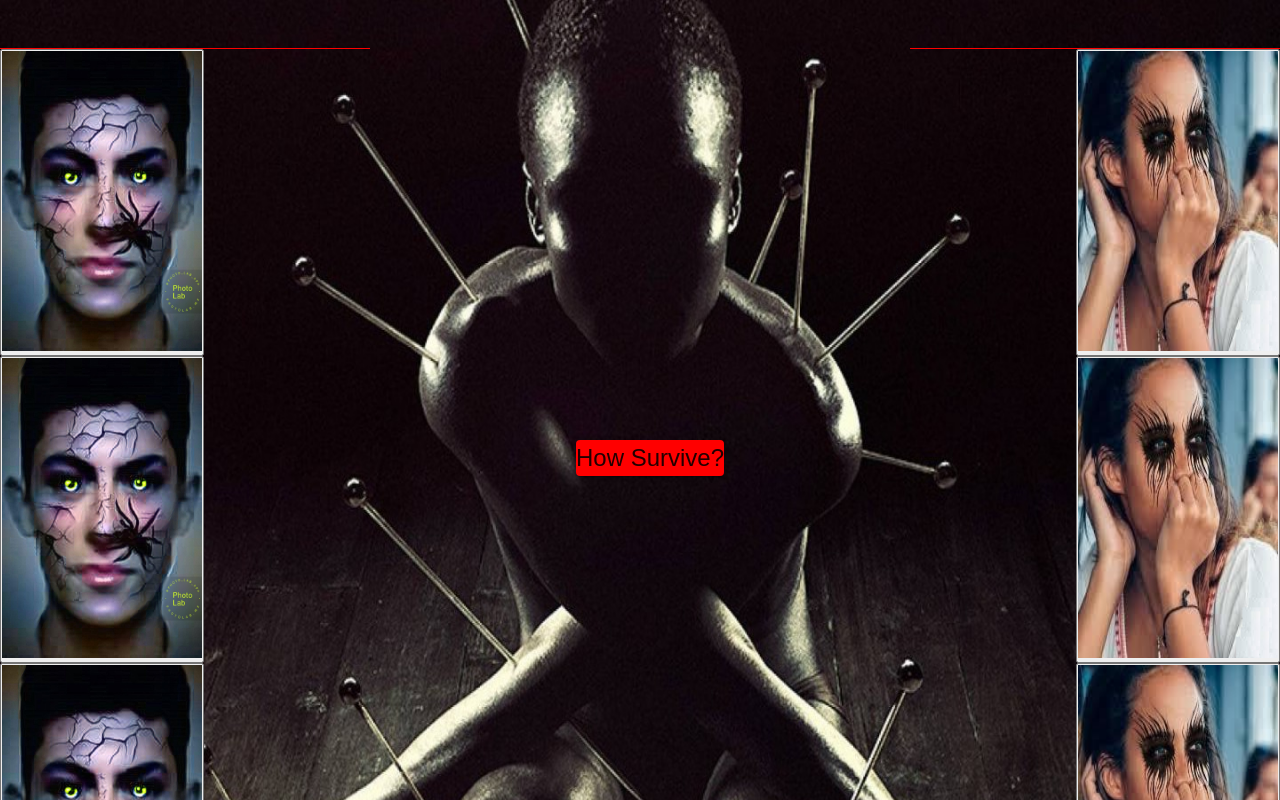
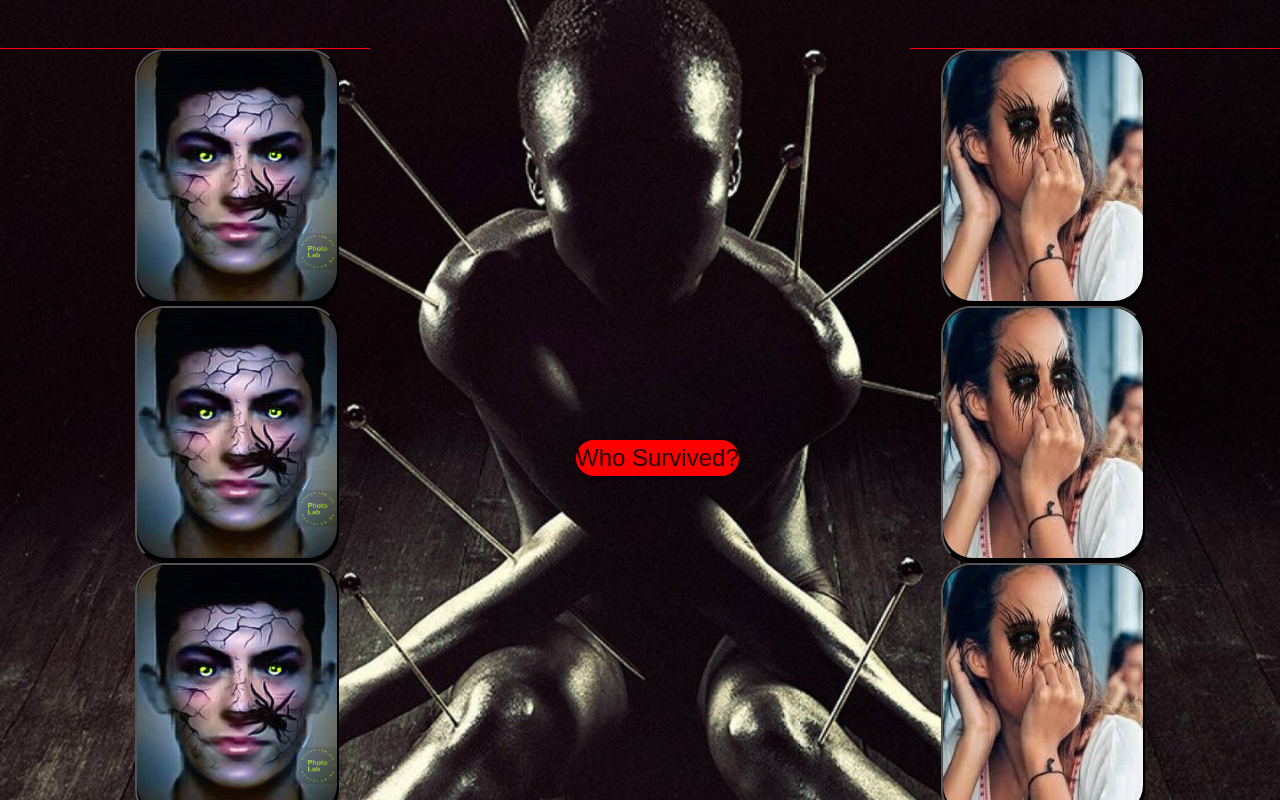
Before and after one commit to Delache/hallokaton, an Angular app: page /moviesList in a window 1280 px wide. Shown: the top 800 px of the page. Built offline with nearby package versions, Linux system fonts and the light colour scheme; a web font is replaced by a local one.

Commit message:
Tuer code mort

```diff
--- a/src/app/app.module.ts
+++ b/src/app/app.module.ts
@@ -11,7 +11,6 @@ import { BrowserModule } from '@angular/platform-browser';
 import { BrowserAnimationsModule } from '@angular/platform-browser/animations';
 import { AppRoutingModule } from './app-routing.module';
 import { AppComponent } from './app.component';
-import { ListMonstersComponent } from './list-monsters/list-monsters.component';
 import { MonsterComponent } from './monster/monster.component';
 import { MovieComponent } from './movie/movie.component';
 import { HomeComponent } from './pages/home/home.component';
@@ -34,7 +33,6 @@ import { ThanksComponent } from './pages/thanks/thanks.component';
     PlayersNameFormsComponent,
     MovieComponent,
     MonsterComponent,
-    ListMonstersComponent,
     MonsterChoiceComponent,
     MoviesListComponent,
     NavBarPlayerComponent,
--- a/src/app/list-monsters/list-monsters.component.html
+++ /dev/null
@@ -1,7 +0,0 @@
-<!-- <button (click)="askToAPI()">Search</button>
-<button (click)="askToAPI()">Search</button> -->
-
-<div *ngFor="let response of result">
-  <p>{{response.name}}</p>
-  <img src="{{response.picture}}" alt="Monstre">
-</div>
--- a/src/app/list-monsters/list-monsters.component.scss
+++ /dev/null
@@ -1,4 +0,0 @@
-.navPlayer{
-  display: flex;
-  flex-direction: row;
-}
--- a/src/app/list-monsters/list-monsters.component.ts
+++ /dev/null
@@ -1,24 +0,0 @@
-import { RecupMonstersService } from './../services/recup-monsters.service';
-import { Component, OnInit } from '@angular/core';
-
-@Component({
-  selector: 'app-list-monsters',
-  templateUrl: './list-monsters.component.html',
-  styleUrls: ['./list-monsters.component.scss']
-})
-export class ListMonstersComponent implements OnInit {
-  result: any;
-  constructor(private service: RecupMonstersService) { }
-
-  ngOnInit() {
-  }
-
-  askToAPI() {
-    this.service.getAllMonsters()
-    .subscribe((response: any) => {
-      this.result = response.monsters;
-      console.log(this.result);
-    })
-  }
-
-}
--- a/src/app/pages/home/home.component.ts
+++ b/src/app/pages/home/home.component.ts
@@ -15,7 +15,7 @@ export class HomeComponent implements OnInit {
   }
   openDialog(): void {
     const dialogRef = this.dialog.open(PlayersNameFormsComponent, {
-      width: '500px',
+      width: '250px',
     });
   }
 }
--- a/src/app/pages/monster-choice/monster-choice.component.html
+++ b/src/app/pages/monster-choice/monster-choice.component.html
@@ -1,41 +1,76 @@
 <div class="monsterPage">
   <app-nav-bar-player></app-nav-bar-player>
+
   <div>
     <button mat-raised-button [routerLink]="['/moviesList']">Fight!</button>
   </div>
+
   <div class="monsterGalery">
-    <div class="monsterPlayer2">
+    <div class="monsterPlayer1">
+      <div>
+        <label>
+          <input type="checkbox" />
+          <div class="card">
+            <img class="monsterCard" src="../../../assets/images/emeline.jpg" alt="Monstre" />
+          </div>
+        </label>
+      </div>
+
+      <div>
+        <label>
+          <input type="checkbox" />
+          <div class="card">
+            <img class="monsterCard" src="../../../assets/images/hugo.jpg" alt="Monstre"/>
+          </div>
+        </label>
+      </div>
+
       <div *ngFor="let monster of monsters">
         <label>
           <input type="checkbox" />
           <div class="card">
-            <img
-              class="monsterCard"
-              ondblclick="getAvatarPlayer2()"
-              src="{{ monster.picture }}"
-              alt="Monstre"
-            />
+            <img class="monsterCard" src="{{ monster.picture }}" alt="Monstre"/>
             <div class="back monsterCard">{{ monster.name }}</div>
           </div>
         </label>
       </div>
+
     </div>
 
     <div class="monsterPlayer2">
+      <div>
+        <label>
+          <input type="checkbox" />
+          <div class="card">
+            <img class="monsterCard" src="../../../assets/images/emeline.jpg" alt="Monstre" />
+          </div>
+        </label>
+      </div>
+
+      <div>
+        <label>
+          <input type="checkbox" />
+          <div class="card">
+            <img class="monsterCard" src="../../../assets/images/hugo.jpg" alt="Monstre"/>
+          </div>
+        </label>
+      </div>
+
       <div *ngFor="let monster of monsters">
         <label>
           <input type="checkbox" />
           <div class="card">
-            <img
-              class="monsterCard"
-              ondblclick="getAvatarPlayer2()"
-              src="{{ monster.picture }}"
-              alt="Monstre"
-            />
+            <img class="monsterCard" src="{{ monster.picture }}" alt="Monstre"/>
             <div class="back monsterCard">{{ monster.name }}</div>
           </div>
         </label>
       </div>
-    </div>
+
+      </div>
+
+
+
+
+
   </div>
 </div>
--- a/src/app/pages/monster-choice/monster-choice.component.ts
+++ b/src/app/pages/monster-choice/monster-choice.component.ts
@@ -10,8 +10,6 @@ import { Component, OnInit } from '@angular/core';
 })
 export class MonsterChoiceComponent implements OnInit {
   monsters: Monster;
-  selectMonster1 = false;
-  selectMontser2 = false;
   monsterOne;
   monsterTwo;
   constructor(private service: RecupMonstersService, private recupMonsters: RecupMonstersService ) { }
@@ -21,14 +19,5 @@ export class MonsterChoiceComponent implements OnInit {
     .subscribe((result: any) => {
       this.monsters = result.monsters; });
   }
-  // getAvatarPlayer1() {
-  //  this.recupMonsters.getFirstMonster(this.monsters.picture);
-  //   this.recupMonsters.getSelector1(this.selectMonster1);
-  //   console.log('Player1');
-  // }
-  // getAvatarPlayer2() {
-  //   this.recupMonsters.getSecondtMonster(this.monsterTwo);
-  //   console.log('Player2');
-  // }
 
 }
--- a/src/app/pages/movies-list/movies-list.component.html
+++ b/src/app/pages/movies-list/movies-list.component.html
@@ -5,9 +5,9 @@
 
     <div class="cartePlayer1" >
       <div *ngFor="let card of decks; let i = index">
-        <button (click)="askToAPI1(i)">
+        <button class="m1" (click)="askToAPI1(i)">
           <img
-            class="faceVisibleImg"
+            class="faceVisibleImg1"
             src="../../../assets/images/hugo.jpg"
             alt="citrouille"
           />
@@ -17,19 +17,21 @@
     </div>
 
     <div>
-        <button class="buttonSurvive" mat-raised-button (click)="openSurvive()">How Survive?</button>
+        <button class="buttonSurvive" mat-raised-button (click)="openSurvive()">Who Survived?</button>
     </div>
 
     <div class="cartePlayer2" >
       <div *ngFor="let card of decks2; let j = index">
-        <img *ngIf="card?.posterUrl" [src]="card.posterUrl" />
-        <button (click)="askToAPI2(j)">
+        <div class="cardsTwo">
+          <button class="m2" (click)="askToAPI2(j)">
             <img
-              class="faceVisibleImg"
-              src="../../../assets/images/emeline.jpg"
-              alt="citrouille"
+            class="faceVisibleImg2"
+            src="../../../assets/images/emeline.jpg"
+            alt="citrouille"
             />
-        </button>
+          </button>
+          <img *ngIf="card?.posterUrl" [src]="card.posterUrl" />
+        </div>
       </div>
     </div>
   </div>
--- a/src/app/pages/movies-list/movies-list.component.scss
+++ b/src/app/pages/movies-list/movies-list.component.scss
@@ -1,6 +1,4 @@
-// .faceVisibleImg {
-//     width: 400px;
-//   }
+
   .container{
     display: flex;
     flex-direction: column;
@@ -8,24 +6,26 @@
     background-size: 100% 100%;
   }
   button{
-    background-image: black;
+    background-color: black;
     padding: 0;
+    border-radius: 30px;
   }
   .citrouilleCarte{
     display: flex;
-    justify-content: space-between;
+    justify-content: space-around;
   }
 .cartePlayer1, .cartePlayer2{
   display: flex;
   flex-direction: column;
 }
 img{
-  height: 300px;
+  height: 250px;
   width: 200px;
+  border-radius: 30px;
 }
-.cartePlayer1{
-  margin-right: 50px;;
-}
+// .cartePlayer1{
+//   margin-right: 50px;;
+// }
 .buttonSurvive{
   position: fixed;
   top: 55vh;
@@ -34,3 +34,14 @@ img{
   font-family: 'Lacquer', sans-serif;
   background-color: red;
 }
+
+.cardsTwo{
+  display:flex;
+  flex-direction: row-reverse;
+}
+.m1{
+ margin-right: 30px;
+}
+.m2{
+  margin-left: 30px;
+}
```
Also changed, not shown: 1 other file (tests, documents, lock files or other folders).
